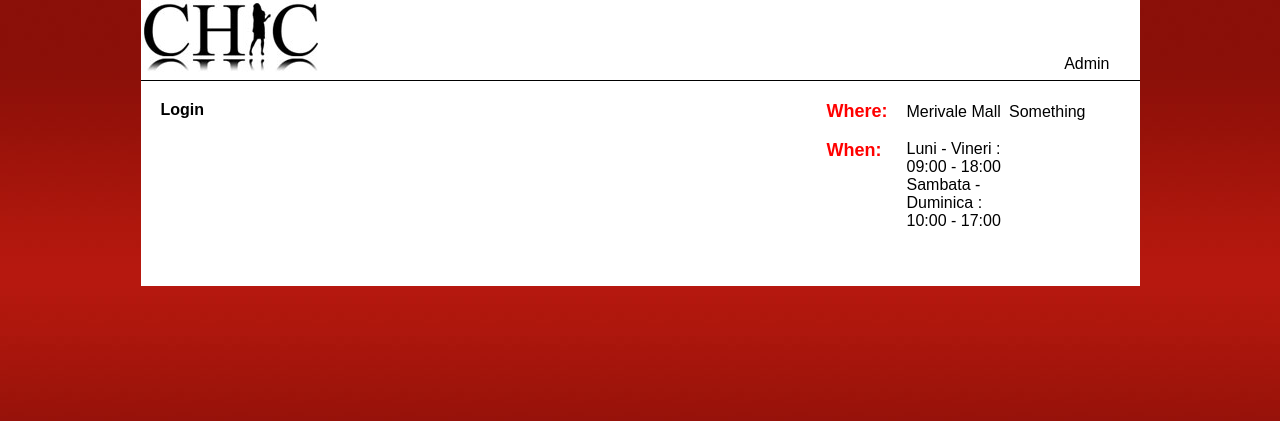
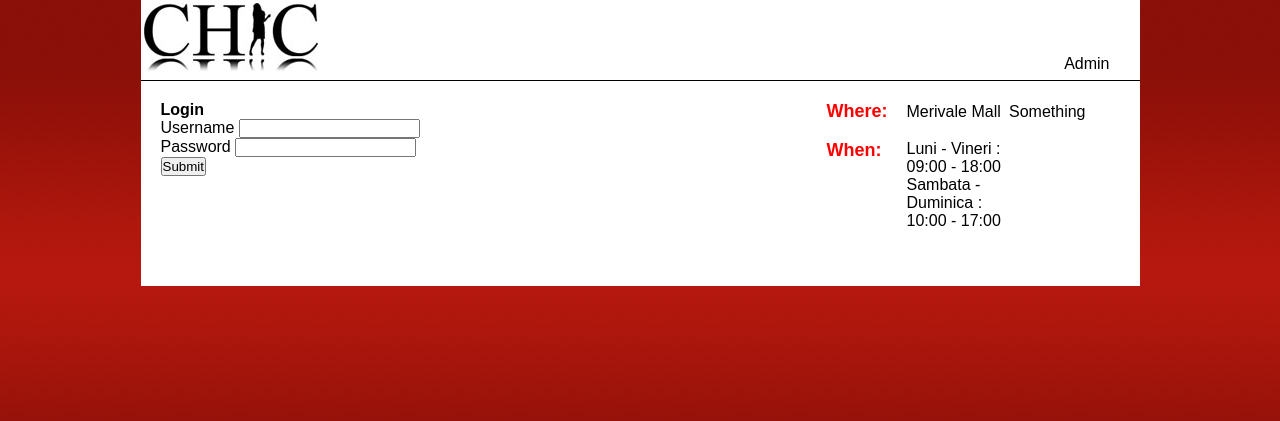
Before and after one commit to beatrice891/projectChicPhp, a PHP site: page /index.php?page=login in a window 1280 px wide. Shown: the top 421 px of the page. Run offline with PHP 8.4, Linux system fonts and the light colour scheme; data that the repository does not hold is empty.

Commit message:
create the form and the cond for error

```diff
--- a/login.php
+++ b/login.php
@@ -1,4 +1,14 @@
 <h1>Login</h1>
-<?php
+<form name="login" method="post" action="index.php?page=admin">
+	<p>Username <input name="username" type="text" maxlength=30/></p>
+	<p>Password <input name="password" type="password" maxlength=30/></p>
+	<!--if someone try to login but the session is not set then display this error msg -->
+	<?php
+		if(isset($_POST['login']) && !isset($_SESSION['admin'])){
+			?>
+			<p><span class="error">Incorect username or password</span></p>
+		<?php }
 
-?>
+	 ?>
+	<p><input type="submit" name="login" value="Submit"/></p>
+</form>
```
